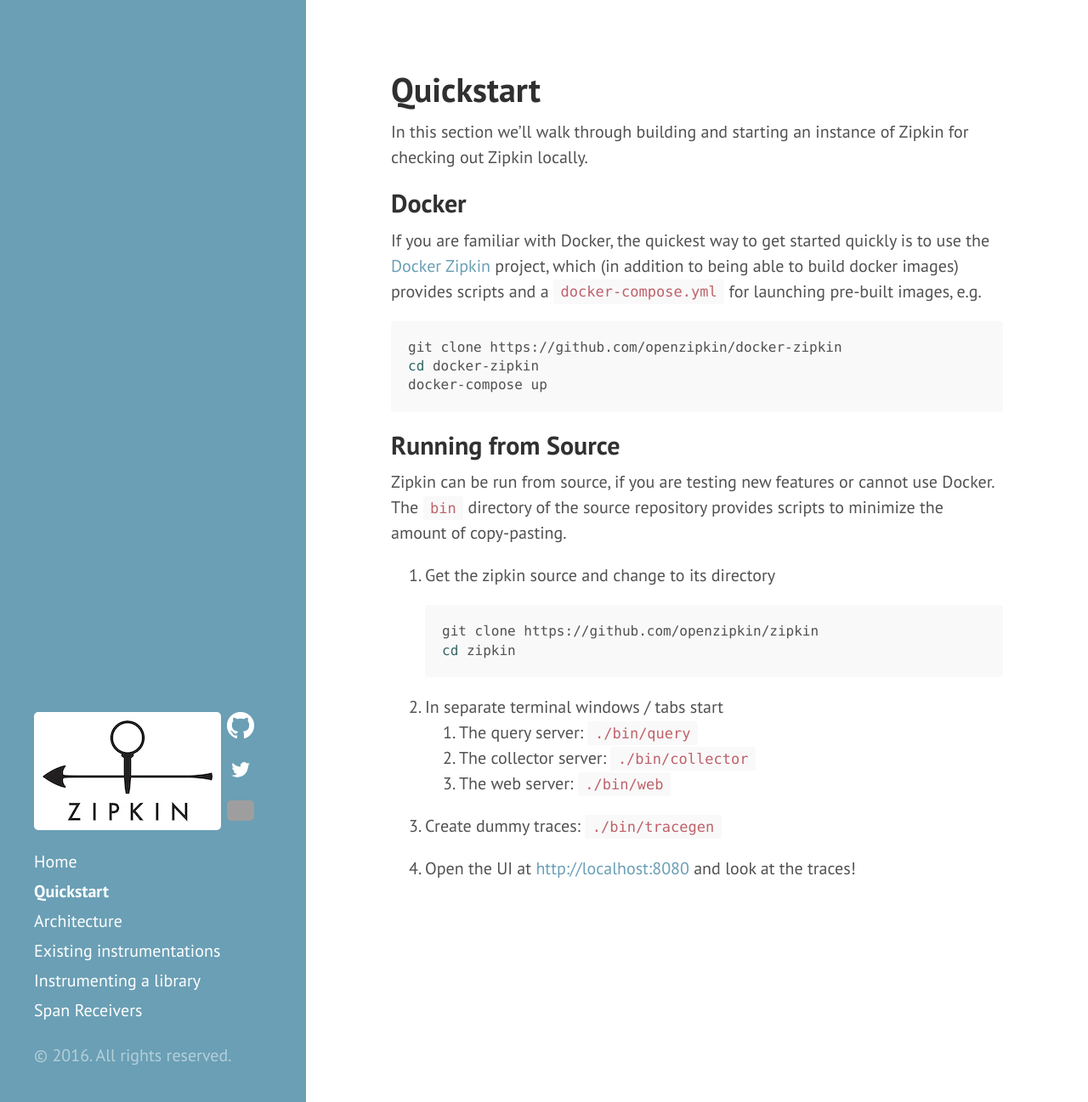
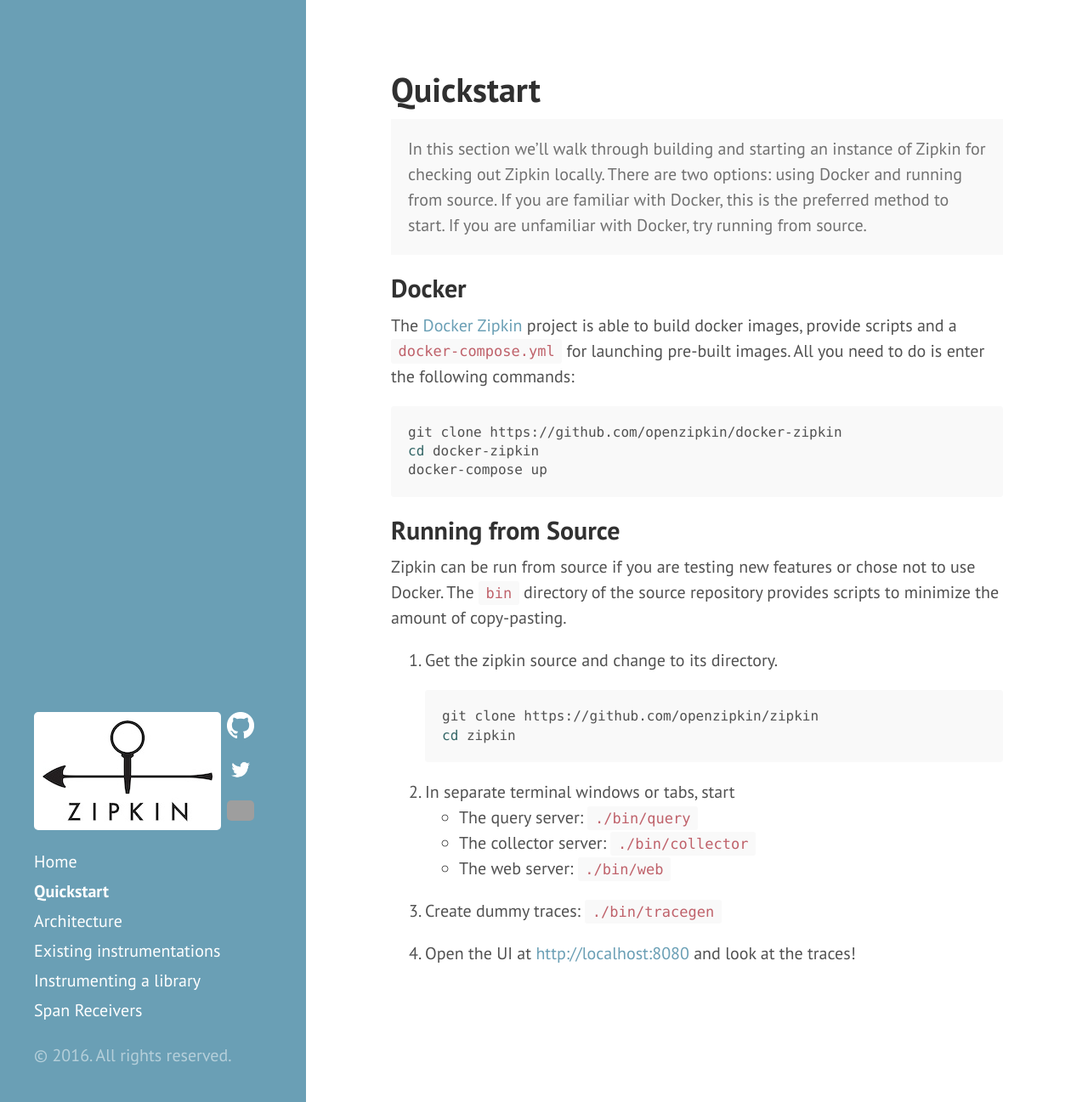
Before and after one commit to openzipkin/openzipkin.github.io, a Jekyll site: the page built from pages/quickstart.md, in a window 1280 px wide and 1297 px high. Shown: the whole window at 85% size. Built offline with Jekyll 4.4.1, drawn with Linux system fonts in a browser that asks for light colours.

Commit message:
style/grammar/structure of quickstart page

```diff
--- a/pages/quickstart.md
+++ b/pages/quickstart.md
@@ -4,15 +4,14 @@
 ---
 
 In this section we’ll walk through building and starting an instance of Zipkin
-for checking out Zipkin locally.
+for checking out Zipkin locally. There are two options: using Docker and running from source. If you are familiar with Docker, this is the preferred method to start. If you are unfamiliar with Docker, try running from source.
+{: .message}
 
 ## Docker
 
-If you are familiar with Docker, the quickest way to get started quickly is to
-use the [Docker Zipkin](https://github.com/openzipkin/docker-zipkin) project,
-which (in addition to being able to build docker images) provides scripts and a
+The [Docker Zipkin](https://github.com/openzipkin/docker-zipkin) project is able to build docker images, provide scripts and a
 [`docker-compose.yml`](https://github.com/openzipkin/docker-zipkin/blob/master/docker-compose.yml)
-for launching pre-built images, e.g.
+for launching pre-built images. All you need to do is enter the following commands:
 
 ~~~ bash
 git clone https://github.com/openzipkin/docker-zipkin
@@ -22,22 +21,22 @@
 
 ## Running from Source
 
-Zipkin can be run from source, if you are testing new features or cannot use
+Zipkin can be run from source if you are testing new features or chose not to use
 Docker. The [`bin`](https://github.com/openzipkin/zipkin/tree/master/bin)
 directory of the source repository provides scripts to minimize the amount of
 copy-pasting.
 
-1. Get the zipkin source and change to its directory
+1. Get the zipkin source and change to its directory.
 
    ~~~ bash
    git clone https://github.com/openzipkin/zipkin
    cd zipkin
    ~~~
 
-1. In separate terminal windows / tabs start
-   1. The query server: `./bin/query`
-   1. The collector server: `./bin/collector`
-   1. The web server: `./bin/web`
+1. In separate terminal windows or tabs, start
+   * The query server: `./bin/query`
+   * The collector server: `./bin/collector`
+   * The web server: `./bin/web`
 
 1. Create dummy traces: `./bin/tracegen`
 
```
